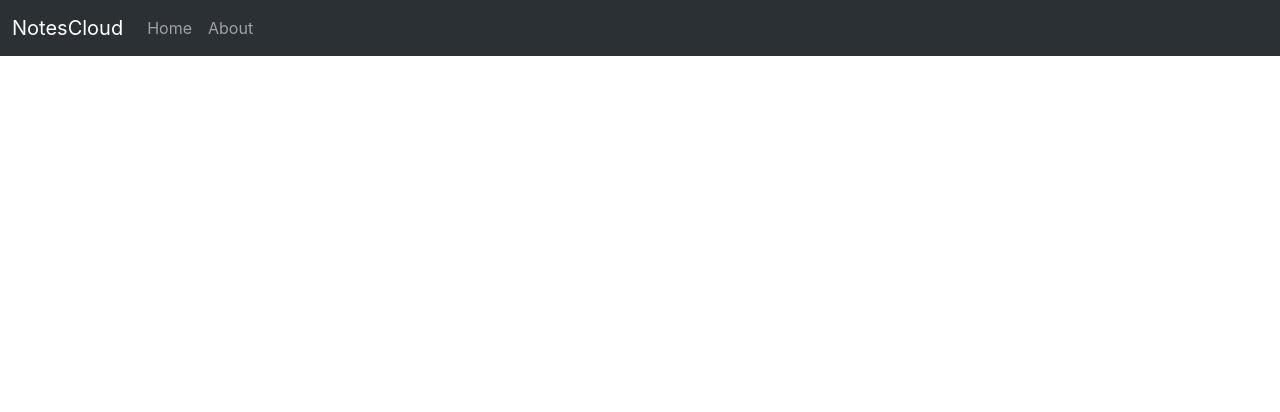
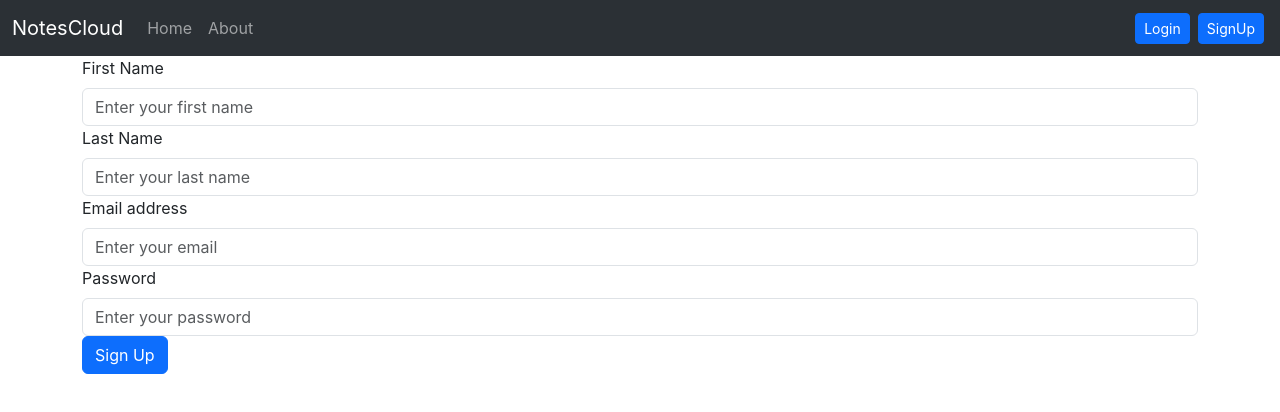
Before and after one commit to StayadevBahadur/inotebook, a React (Create React App) app: page /signup in a window 1280 px wide. Shown: the top 412 px of the page. Built offline with nearby package versions, Linux system fonts and the light colour scheme.

Commit message:
added some new files

```diff
--- a/package.json
+++ b/package.json
@@ -6,9 +6,11 @@
     "@testing-library/jest-dom": "^5.17.0",
     "@testing-library/react": "^13.4.0",
     "@testing-library/user-event": "^13.5.0",
+    "bootstrap": "^5.3.3",
     "concurrently": "^8.2.2",
     "git": "^0.1.5",
     "react": "^18.2.0",
+    "react-bootstrap": "^2.10.2",
     "react-dom": "^18.2.0",
     "react-router-dom": "^6.22.3",
     "react-scripts": "5.0.1",
--- a/src/App.js
+++ b/src/App.js
@@ -11,6 +11,8 @@ import Home from './Components/Home';
 import About from './Components/About';
 import NoteState from './Context/notes/NoteState';
 import Alert from './Components/Alert';
+import Login from './Components/Login'
+import SingUp from './Components/SingUp';
 
 function App() {
   const [alert, setalert] = useState(null);
@@ -35,6 +37,8 @@ function App() {
           <Routes>
             <Route exact path="/" element={<Home showAlert={showAlert}/> }   />
             <Route exact path="/about" element={<About />} />
+            <Route exact path="/login" element={<Login />} />
+            <Route exact path="/signup" element={<SingUp />} />
           </Routes>
           </div>
         </Router>
--- /dev/null
+++ b/src/Components/Login.js
@@ -0,0 +1,22 @@
+import React from 'react'
+
+const Login = () => {
+  return (
+    <div className="container my-4">
+    <form>
+    <div class="mb-3">
+      <label for="exampleInputEmail1" class="form-label">Email address</label>
+      <input type="email" class="form-control" id="exampleInputEmail1" aria-describedby="emailHelp"/>
+      {/* <div id="emailHelp" class="form-text">We'll never share your email with anyone else.</div> */}
+    </div>
+    <div class="mb-3">
+      <label for="exampleInputPassword1" class="form-label">Password</label>
+      <input type="password" class="form-control" id="exampleInputPassword1"/>
+    </div>
+    <button type="submit" class="btn btn-primary">Submit</button>
+  </form>
+  </div>
+  )
+}
+
+export default Login
--- a/src/Components/Modal.css
+++ b/src/Components/Modal.css
@@ -27,6 +27,10 @@
     box-shadow: 0px 0px 10px rgba(0, 0, 0, 0.2);
     position:fixed;
     z-index: 2;
+    transform: scale(1);
+    transition: top 0ms ease-in-out 0ms,
+                opacity 100ms ease-in-out 0ms,
+                transform 20ms ease-in-out 0ms;
   }
 
   .modal-form label {
--- a/src/Components/Modal.js
+++ b/src/Components/Modal.js
@@ -1,6 +1,6 @@
 import React, { useState } from 'react';
 import './Modal.css'
-const Modal = (props)  => {
+const Modal = (props) => {
 
 
   return (
@@ -8,7 +8,7 @@ const Modal = (props)  => {
       {/* <div className="modal-container"> */}
       <form className="modal-form">
         <div className="close">
-    <button className="close-btn" onClick={()=>{props.setModal(false)}}>X</button>
+          <button className="close-btn" onClick={() => { props.setModal(false) }}>X</button>
         </div>
         <div className='FromHeading'>
           <h3>  Update Note</h3>
@@ -16,29 +16,17 @@ const Modal = (props)  => {
         </div>
         <label>
           Title:
-        <input
-          type="text"
-          name="firstName"
-
-        />
+          <input type="text" name="title" value= {props.note.title}  onChange={props.onChange}/>
         </label>
         <label>
           Descrption:
-        <input
-          type="text"
-          name="lastName"
-
-        />
+          <input type="text" name="description" value={props.note.description} onChange={props.onChange}/>
         </label>
         <label>
           Tag:
-        <input
-          type="email"
-          name="email"
-
-        />
+          <input type="text" name="tag" value={props.note.tag  } onChange={props.onChange}/>
         </label>
-      <button type="submit">Update note</button>
+        <button type="submit" onClick={props.handleClick}>Update note</button>
       </form>
       {/* </div>  */}
     </>
--- a/src/Components/Navbar.js
+++ b/src/Components/Navbar.js
@@ -25,6 +25,10 @@ const Navbar = () => {
         </li>
       </ul>
     </div>
+    <div>
+    <Link class="btn btn-primary  btn-sm mx-1" role="button" to="/login" aria-disabled="true">Login</Link>
+    <Link class="btn btn-primary btn-sm mx-1" role="button" to="signup" aria-disabled="true">SignUp</Link>
+    </div>
   </div>
 </nav>
     </>
--- a/src/Components/NoteItem.js
+++ b/src/Components/NoteItem.js
@@ -3,7 +3,7 @@ import NoteContext from '../Context/notes/NoteContext';
 import Modal from './Modal';
 
 const NoteItem = (props) => {
-    const { note, } = props;
+    const { note, openModal} = props;
     const myStyle = {
         borderRadius: '10px',
         background: 'linear-gradient(145deg, #f0f0f0, #cacaca)',
@@ -27,7 +27,7 @@ const NoteItem = (props) => {
                         <p className="card-text"> {note.description} </p>
                         <p className="card-text"> {note.tag} </p>
                         <i className="fa-solid fa-trash-can fa-xl mx-3" onClick={() => { deleteNote(note._id) }}></i>
-                        <i className="fa-regular fa-pen-to-square fa-xl " onClick={()=>{props.setModal(true)}}></i>
+                        <i className="fa-regular fa-pen-to-square fa-xl " onClick={()=>{openModal(note)}}></i>
                     </div>
                 </div>
             </div>
--- a/src/Components/Notes.js
+++ b/src/Components/Notes.js
@@ -7,28 +7,50 @@ import Modal from './Modal';
 
 const Notes = (props) => {
     const contex = useContext(NoteContext);
-    const { notes,getNotes} = contex;
+    const { notes, getNotes,edditNote } = contex;
     useEffect(()=>{
         getNotes();
     },[])
 
  const [showModal , setModal] = useState(false);
 
-    const MyModal = ()=>{
 
-        return <>
-        <Modal setModal={setModal}/>
-        </>
-    };
+ // e.preventDefault()
+    const openModal = (currentNote)=>{
+        setNote({id:currentNote._id, title:currentNote.title, description:currentNote.description, tag:currentNote.tag});
+        if (setModal === false) {
+            setModal(true);
+        }else{
+            setModal(true);
+        }
+        console.log("clicked on update pen icon")
+    }
+    const handleClick = async (e)=>{
+        e.preventDefault();
+       console.log("clike on update submision", note)
+       await edditNote(note.id,note.title,note.description,note.tag);
+        await getNotes();
+
+        setModal(false);
+     }
+    const[note,setNote]= useState({id : "",title:"",description:"",tag:""})
+
+    const onChange = (e) => {
+        e.preventDefault();
+        setNote({...note,[e.target.name]:e.target.value})
+
+    }
 
     return (
         <>
-            <AddNote  />
-            {showModal &&<MyModal />}
+            <AddNote/>
+            {showModal && <Modal setModal = {setModal} onChange = {onChange} note = {note} handleClick= {handleClick} />}
             <div className="row my-3">
                 <h2>Your Notes</h2>
-                {notes.map((note, index) => {
-                    return <NoteItem note={note} key={index} setModal = {setModal}/>
+                  {notes.lenght === 0 && "No notes to display"}
+
+                   {notes.map((note, index) => {
+                    return <NoteItem note={note} key={index} openModal = {openModal}  />
                 }
                 )}
             </div>
--- /dev/null
+++ b/src/Components/SingUp.js
@@ -0,0 +1,50 @@
+import React from 'react'
+import { Form, Button } from 'react-bootstrap';
+
+const SingUp = () => {
+  return (
+    <Form>
+      <Form.Group controlId="firstName">
+        <Form.Label>First Name</Form.Label>
+        <Form.Control
+          type="text"
+          placeholder="Enter your first name"
+          name="firstName"
+
+        />
+      </Form.Group>
+      <Form.Group controlId="lastName">
+        <Form.Label>Last Name</Form.Label>
+        <Form.Control
+          type="text"
+          placeholder="Enter your last name"
+          name="lastName"
+
+        />
+      </Form.Group>
+      <Form.Group controlId="email">
+        <Form.Label>Email address</Form.Label>
+        <Form.Control
+          type="email"
+          placeholder="Enter your email"
+          name="email"
+
+        />
+      </Form.Group>
+      <Form.Group controlId="password">
+        <Form.Label>Password</Form.Label>
+        <Form.Control
+          type="password"
+          placeholder="Enter your password"
+          name="password"
+
+        />
+      </Form.Group>
+      <Button variant="primary" type="submit">
+        Sign Up
+      </Button>
+    </Form>
+  )
+}
+
+export default SingUp
--- a/src/Context/notes/NoteState.js
+++ b/src/Context/notes/NoteState.js
@@ -1,6 +1,7 @@
 import NoteContext from "./NoteContext";
 import React from "react";
 import { useState } from 'react';
+import { json } from "react-router-dom";
 
 
 const NoteState = (props) => {
@@ -52,15 +53,11 @@ const NoteState = (props) => {
       },
 
       body: JSON.stringify({ title, description, tag }), // body data type must match "Content-Type" header
+
     });
-    let note = {
-      "_id": "65f01b8e599c077580955d4d",
-      "user": "65e971361e87468aa2ed0da2",
-      "title": title,
-      "description": description,
-      "tag": tag,
-      "__v": 0
-    };
+
+    const note = await response.json();
+
     setNotes(notes.concat(note))
     console.log('adding a new note')
   }
@@ -84,7 +81,7 @@ const NoteState = (props) => {
   // Function for edditing a exsisting note
   const edditNote = async (id, title, description, tag) => {
     const response = await fetch(`${host}notes/updatenotes/${id}`, {
-      method: "POST", // *GET, POST, PUT, DELETE, etc.
+      method: "PUT", // *GET, POST, PUT, DELETE, etc.
 
       headers: {
         "Content-Type": "application/json",
@@ -94,6 +91,7 @@ const NoteState = (props) => {
 
       body: JSON.stringify({title,description,tag}), // body data type must match "Content-Type" header
     });
+    let newNote = JSON.parse(JSON.stringify(notes))
     const json = await response.json();
     for (let index = 0; index < notes.length; index++) {
       const element = notes[index];
@@ -103,6 +101,7 @@ const NoteState = (props) => {
           element.tag = tag;
       }
     }
+    // setNotes(newNo te)
   }
   return (
     < NoteContext.Provider value={{ notes, setNotes, addNote, deleteNote, edditNote,getNotes }}>
```
Also changed, not shown: src/Components/AddNote.js (+7 -7 lines), 1 other file (tests, documents, lock files or other folders). Lines whose indentation alone changed are shown as unchanged.
